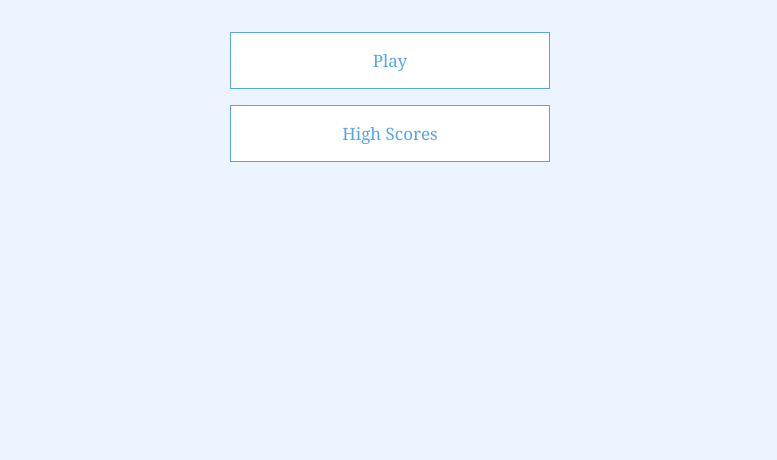
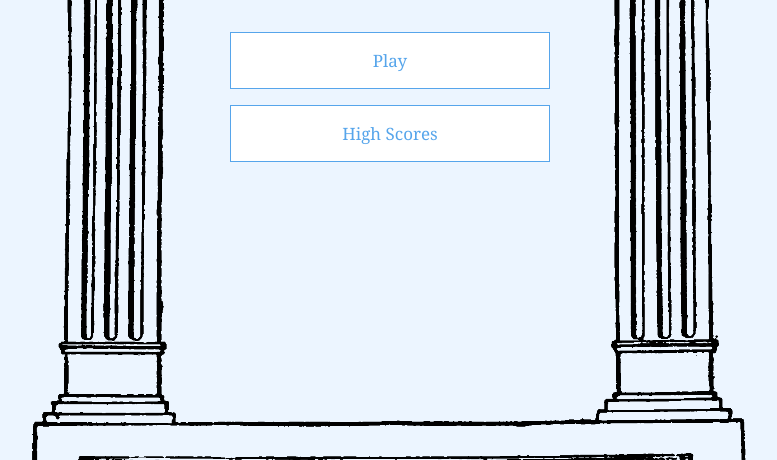
Before and after one commit to irfankurtagic/philosophy-quiz, a plain HTML site: page index.html in a window 1280 px wide. Shown: the part 340-800 px from the top of the page, without its empty margins (250-1027 px from the left). Drawn offline with Linux system fonts and the light colour scheme.

Commit message:
Add files via upload

```diff
--- a/app.css
+++ b/app.css
@@ -11,6 +11,13 @@
 
 html {
   font-family: Cambria, Cochin, Georgia, Times, 'Times New Roman', serif;
+}
+
+.container {
+  background: url(/philosophy-quiz/philosophy.png);
+  background-repeat: no-repeat;
+  background-size: 100%;
+  background-position: center center;
 }
 
 h1,
```
Also changed, not shown: philosophy.png (added).
